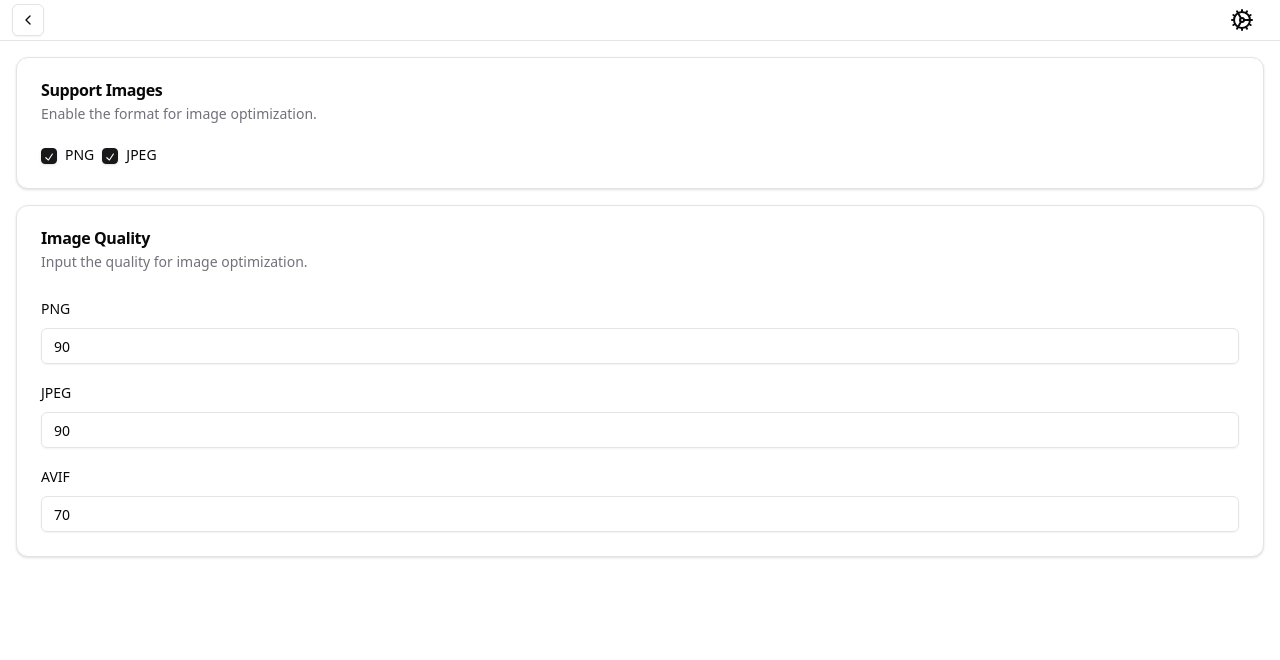
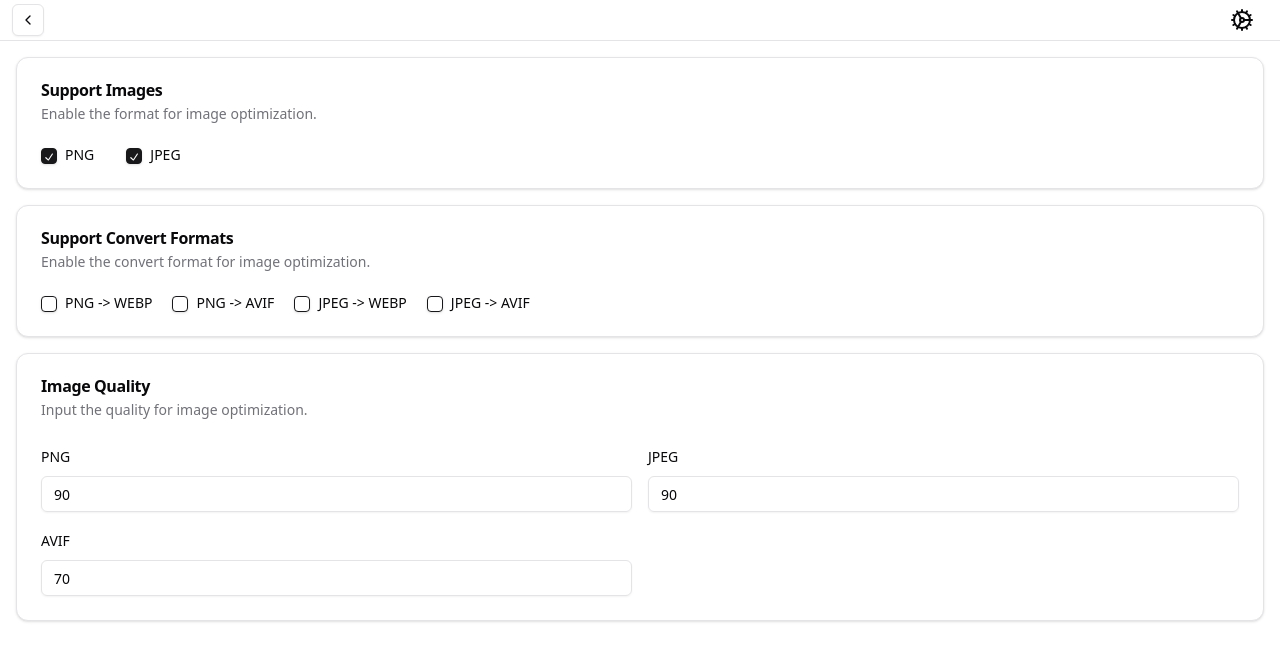
Before and after one commit to vicanso/springbok, a React (Vite) app: page / in a window 1280 px wide. Both pictures are taken after a click on the button 96 px from the left and 776 px from the top of the page. Shown: the top 660 px of the page. Built offline with nearby package versions, Linux system fonts and the light colour scheme.

Commit message:
refactor: adjust local storage

```diff
--- a/src/components/theme-provider.tsx
+++ b/src/components/theme-provider.tsx
@@ -1,3 +1,4 @@
+import { getThemFromStorage, setThemeToStorage } from "@/storages";
 import { createContext, useContext, useEffect, useState } from "react";
 
 type Theme = "dark" | "light" | "system";
@@ -23,11 +24,10 @@ const ThemeProviderContext = createContext<ThemeProviderState>(initialState);
 export function ThemeProvider({
   children,
   defaultTheme = "system",
-  storageKey = "vite-ui-theme",
   ...props
 }: ThemeProviderProps) {
   const [theme, setTheme] = useState<Theme>(
-    () => (localStorage.getItem(storageKey) as Theme) || defaultTheme,
+    () => (getThemFromStorage() as Theme) || defaultTheme,
   );
 
   useEffect(() => {
@@ -51,7 +51,7 @@ export function ThemeProvider({
   const value = {
     theme,
     setTheme: (theme: Theme) => {
-      localStorage.setItem(storageKey, theme);
+      setThemeToStorage(theme);
       setTheme(theme);
     },
   };
--- a/src/i18n/en.ts
+++ b/src/i18n/en.ts
@@ -23,5 +23,8 @@ export default {
     pngQualityPlaceholder: "Input the quality for png",
     jpegQualityPlaceholder: "Input the quality for jpeg",
     avifQualityPlaceholder: "Input the quality for avif",
+    reset: "Reset",
+    supportConverts: "Support Convert Formats",
+    supportConvertTips: "Enable the convert format for image optimization.",
   },
 };
--- a/src/i18n/zh.ts
+++ b/src/i18n/zh.ts
@@ -23,5 +23,8 @@ export default {
     pngQualityPlaceholder: "输入png图片的压缩质量级别",
     jpegQualityPlaceholder: "输入jpeg图片的压缩质量级别",
     avifQualityPlaceholder: "输入avif图片的压缩质量级别",
+    reset: "重置配置",
+    supportConverts: "支持转换的图片格式",
+    supportConvertTips: "启用要支持的图片转换格式",
   },
 };
--- a/src/pages/Setting.tsx
+++ b/src/pages/Setting.tsx
@@ -8,6 +8,7 @@ import {
   SunMoon,
   Cog,
   Languages,
+  RotateCw,
 } from "lucide-react";
 import { Separator } from "@/components/ui/separator";
 import { useTheme } from "@/components/theme-provider";
@@ -31,7 +32,7 @@ import { Label } from "@/components/ui/label";
 import { Input } from "@/components/ui/input";
 
 import { Checkbox } from "@/components/ui/checkbox";
-import useSettingSate from "@/states/setting";
+import useSettingSate, { ImageFormat } from "@/states/setting";
 
 export default function Setting() {
   const { setTheme, theme } = useTheme();
@@ -40,8 +41,15 @@ export default function Setting() {
   const enLang = "en";
   const t = useI18n();
   const settingI18n = useI18n("setting");
-  const { isSupportedFormat, toggleSupportedFormat, updateQuality, setting } =
-    useSettingSate();
+  const {
+    isSupportedFormat,
+    isSupportedConvert,
+    toggleSupportedFormat,
+    toggleSupportedConvert,
+    updateQuality,
+    setting,
+    reset,
+  } = useSettingSate();
 
   const iconClassName = "mr-2 h-4 w-4";
 
@@ -96,7 +104,7 @@ export default function Setting() {
             中文
           </DropdownMenuItem>
           <DropdownMenuItem
-            className="cursor-pointe"
+            className="cursor-pointer"
             onClick={() => {
               i18n.changeLanguage(enLang);
             }}
@@ -105,14 +113,111 @@ export default function Setting() {
             {lang != enLang && <Languages className={iconClassName} />}
             English
           </DropdownMenuItem>
+          <DropdownMenuSeparator />
+          <DropdownMenuItem
+            className="cursor-pointer"
+            onClick={() => {
+              reset();
+            }}
+          >
+            <RotateCw className={iconClassName} />
+            {settingI18n("reset")}
+          </DropdownMenuItem>
         </DropdownMenuGroup>
       </DropdownMenuContent>
     </DropdownMenu>
   );
 
-  const pngFormat = "png";
-  const jpegFormat = "jpeg";
-  const avifFormat = "avif";
+  const optimImageFormats: JSX.Element[] = [];
+  [ImageFormat.Png, ImageFormat.Jpeg].forEach((item) => {
+    const id = `support-${item}`;
+    optimImageFormats.push(
+      <Checkbox
+        key={`${id}-checkbox`}
+        id={id}
+        defaultChecked={isSupportedFormat(item)}
+        onCheckedChange={() => {
+          toggleSupportedFormat(item);
+        }}
+      />,
+      <div className="grid gap-1.5 leading-none" key={`${id}-label`}>
+        <label
+          htmlFor={id}
+          className="text-sm font-medium leading-none peer-disabled:cursor-not-allowed peer-disabled:opacity-70"
+        >
+          {item.toUpperCase()}
+        </label>
+      </div>,
+      <span key={`${id}-padding`} className="px-2"></span>,
+    );
+  });
+
+  const convertImageFormats: JSX.Element[] = [];
+  [
+    [ImageFormat.Png, ImageFormat.Webp],
+    [ImageFormat.Png, ImageFormat.Avif],
+    [ImageFormat.Jpeg, ImageFormat.Webp],
+    [ImageFormat.Jpeg, ImageFormat.Avif],
+  ].forEach((items) => {
+    const id = `convert-${items[0]}-${items[1]}`;
+
+    convertImageFormats.push(
+      <Checkbox
+        key={`${id}-checkbox`}
+        id={id}
+        defaultChecked={isSupportedConvert(items[0], items[1])}
+        onCheckedChange={() => {
+          toggleSupportedConvert(items[0], items[1]);
+        }}
+      />,
+      <div className="grid gap-1.5 leading-none" key={`${id}-label`}>
+        <label
+          htmlFor={id}
+          className="text-sm font-medium leading-none peer-disabled:cursor-not-allowed peer-disabled:opacity-70"
+        >
+          {items[0].toUpperCase() + " -> " + items[1].toUpperCase()}
+        </label>
+      </div>,
+      <span key={`${id}-padding`} className="pl-1"></span>,
+    );
+  });
+
+  const iamgeQualities = [
+    ImageFormat.Png,
+    ImageFormat.Jpeg,
+    ImageFormat.Avif,
+  ].map((item) => {
+    const id = `quality-${item}`;
+    let defaultQuality = 0;
+    switch (item) {
+      case ImageFormat.Png: {
+        defaultQuality = setting.pngQuality;
+        break;
+      }
+      case ImageFormat.Jpeg: {
+        defaultQuality = setting.jpegQuality;
+        break;
+      }
+      case ImageFormat.Avif: {
+        defaultQuality = setting.avifQuality;
+        break;
+      }
+    }
+    return (
+      <div key={id} className="space-y-2">
+        <Label htmlFor={id}>{item.toUpperCase()}</Label>
+        <Input
+          type="number"
+          id={id}
+          defaultValue={defaultQuality}
+          onChange={(e) => {
+            updateQuality(item, e.target.valueAsNumber);
+          }}
+          placeholder={settingI18n(`${item}QualityPlaceholder`)}
+        />
+      </div>
+    );
+  });
 
   return (
     <div>
@@ -132,88 +237,37 @@ export default function Setting() {
         </div>
       </div>
       <Separator />
+
+      {/* support image formats */}
       <Card className="m-4">
         <CardHeader>
           <CardTitle>{settingI18n("supportImages")}</CardTitle>
           <CardDescription>{settingI18n("supportImageTips")}</CardDescription>
         </CardHeader>
         <CardContent className="items-top flex space-x-2">
-          <Checkbox
-            id="supportPng"
-            defaultChecked={isSupportedFormat(pngFormat)}
-            onCheckedChange={() => {
-              toggleSupportedFormat(pngFormat);
-            }}
-          />
-          <div className="grid gap-1.5 leading-none">
-            <label
-              htmlFor="supportPng"
-              className="text-sm font-medium leading-none peer-disabled:cursor-not-allowed peer-disabled:opacity-70"
-            >
-              PNG
-            </label>
-          </div>
-          <Checkbox
-            id="supportJpeg"
-            defaultChecked={isSupportedFormat(jpegFormat)}
-            onCheckedChange={() => {
-              toggleSupportedFormat(jpegFormat);
-            }}
-          />
-          <div className="grid gap-1.5 leading-none">
-            <label
-              htmlFor="supportJpeg"
-              className="text-sm font-medium leading-none peer-disabled:cursor-not-allowed peer-disabled:opacity-70"
-            >
-              JPEG
-            </label>
-          </div>
+          {optimImageFormats}
         </CardContent>
       </Card>
 
+      {/* image convert */}
+      <Card className="m-4">
+        <CardHeader>
+          <CardTitle>{settingI18n("supportConverts")}</CardTitle>
+          <CardDescription>{settingI18n("supportConvertTips")}</CardDescription>
+        </CardHeader>
+        <CardContent className="items-top flex space-x-2">
+          {convertImageFormats}
+        </CardContent>
+      </Card>
+
+      {/* image quality */}
       <Card className="m-4">
         <CardHeader>
           <CardTitle>{settingI18n("imageQuality")}</CardTitle>
           <CardDescription>{settingI18n("imageQualityTips")}</CardDescription>
         </CardHeader>
-        <CardContent className="space-y-4">
-          <div className="space-y-2">
-            <Label htmlFor="pngQuality">PNG</Label>
-            <Input
-              type="number"
-              id="pngQuality"
-              defaultValue={setting.pngQuality}
-              onChange={(e) => {
-                updateQuality(pngFormat, e.target.valueAsNumber);
-              }}
-              // onChange={}
-              placeholder={settingI18n("pngQualityPlaceholder")}
-            />
-          </div>
-          <div className="space-y-2">
-            <Label htmlFor="jpegQuality">JPEG</Label>
-            <Input
-              type="number"
-              id="jpegQuality"
-              defaultValue={setting.jpegQuality}
-              onChange={(e) => {
-                updateQuality(jpegFormat, e.target.valueAsNumber);
-              }}
-              placeholder={settingI18n("jpegQualityPlaceholder")}
-            />
-          </div>
-          <div className="space-y-2">
-            <Label htmlFor="avifQuality">AVIF</Label>
-            <Input
-              type="number"
-              id="avifQuality"
-              defaultValue={setting.avifQuality}
-              onChange={(e) => {
-                updateQuality(avifFormat, e.target.valueAsNumber);
-              }}
-              placeholder={settingI18n("avifQualityPlaceholder")}
-            />
-          </div>
+        <CardContent className="grid grid-cols-2 gap-4">
+          {iamgeQualities}
         </CardContent>
       </Card>
     </div>
--- a/src/states/setting.ts
+++ b/src/states/setting.ts
@@ -1,40 +1,45 @@
+import {
+  cleanSettingFromStorage,
+  getSettingFromStorage,
+  setSettingToStorage,
+} from "@/storages";
 import { create } from "zustand";
 
 interface Setting {
   supportFormats: string[];
+  supportConverts: string[];
   pngQuality: number;
   jpegQuality: number;
   avifQuality: number;
 }
 
-const key = "springbok.settings";
-
-function saveSetting(setting: Setting) {
-  localStorage.setItem(key, JSON.stringify(setting));
+export enum ImageFormat {
+  Png = "png",
+  Jpeg = "jpeg",
+  Avif = "avif",
+  Webp = "webp",
 }
 
 function getSetting() {
   const defaultSetting: Setting = {
-    supportFormats: ["png", "jpeg"],
+    supportFormats: [ImageFormat.Png, ImageFormat.Jpeg],
+    supportConverts: [],
     pngQuality: 90,
     jpegQuality: 90,
     avifQuality: 70,
   };
-  const data = localStorage.getItem(key);
-  try {
-    if (data) {
-      Object.assign(defaultSetting, JSON.parse(data));
-    }
-  } catch (err) {
-    console.error(err);
-  }
+
+  Object.assign(defaultSetting, getSettingFromStorage());
   return defaultSetting;
 }
 
 interface SettingState {
   setting: Setting;
+  reset: () => void;
   isSupportedFormat: (format: string) => boolean;
+  isSupportedConvert: (original: string, format: string) => boolean;
   toggleSupportedFormat: (format: string) => void;
+  toggleSupportedConvert: (original: string, format: string) => void;
   getQualities: () => Record<string, number>;
   updateSupportFormats: (supportFormats: string[]) => void;
   updateQuality: (format: string, quality: number) => void;
@@ -42,6 +47,29 @@ interface SettingState {
 
 const settingState = create<SettingState>()((set, get) => ({
   setting: getSetting(),
+  reset: () => {
+    cleanSettingFromStorage();
+    set({
+      setting: getSetting(),
+    });
+  },
+  isSupportedConvert: (original: string, format: string) => {
+    return get().setting.supportConverts.includes(`${original}-${format}`);
+  },
+  toggleSupportedConvert: (original: string, format: string) => {
+    const { setting } = get();
+    const value = `${original}-${format}`;
+    const index = setting.supportConverts.indexOf(value);
+    if (index >= 0) {
+      setting.supportConverts.splice(index, 1);
+    } else {
+      setting.supportConverts.push(value);
+    }
+    setSettingToStorage(setting);
+    set({
+      setting,
+    });
+  },
   isSupportedFormat: (format: string) => {
     return get().setting.supportFormats.includes(format);
   },
@@ -53,7 +81,7 @@ const settingState = create<SettingState>()((set, get) => ({
     } else {
       setting.supportFormats.push(format);
     }
-    saveSetting(setting);
+    setSettingToStorage(setting);
     set({
       setting,
     });
@@ -70,7 +98,7 @@ const settingState = create<SettingState>()((set, get) => ({
   updateSupportFormats: (supportFormats: string[]) => {
     const { setting } = get();
     setting.supportFormats = supportFormats || [];
-    saveSetting(setting);
+    setSettingToStorage(setting);
     set({
       setting,
     });
@@ -78,11 +106,11 @@ const settingState = create<SettingState>()((set, get) => ({
   updateQuality: (format: string, quality: number) => {
     const { setting } = get();
     switch (format) {
-      case "png": {
+      case ImageFormat.Png: {
         setting.pngQuality = quality || 80;
         break;
       }
-      case "avif": {
+      case ImageFormat.Avif: {
         setting.avifQuality = quality || 70;
         break;
       }
@@ -91,7 +119,7 @@ const settingState = create<SettingState>()((set, get) => ({
         break;
       }
     }
-    saveSetting(setting);
+    setSettingToStorage(setting);
     set({
       setting,
     });
--- /dev/null
+++ b/src/storages.ts
@@ -0,0 +1,54 @@
+const keyPrefix = "springbok";
+
+const themeKey = `${keyPrefix}.theme`;
+const windowSizeKey = `${keyPrefix}.windowSize`;
+const settingKey = `${keyPrefix}.setting`;
+
+export function cleanSettingFromStorage() {
+  [themeKey, windowSizeKey, settingKey].forEach((key) => {
+    localStorage.removeItem(key);
+  });
+}
+
+export function getThemFromStorage() {
+  return localStorage.getItem(themeKey);
+}
+export function setThemeToStorage(value: string) {
+  localStorage.setItem(themeKey, value);
+}
+
+interface WindowSize {
+  width: number;
+  height: number;
+}
+export function getWindowSizeFromStorage() {
+  const data = localStorage.getItem(windowSizeKey);
+  if (!data) {
+    return;
+  }
+  try {
+    const size: WindowSize = JSON.parse(data);
+    return size;
+  } catch (err) {
+    console.dir(err);
+  }
+}
+export function setWindowSizeToStorage(size: WindowSize) {
+  localStorage.setItem(windowSizeKey, JSON.stringify(size));
+}
+
+export function getSettingFromStorage() {
+  const data = localStorage.getItem(settingKey);
+  if (!data) {
+    return;
+  }
+  try {
+    const setting = JSON.parse(data);
+    return setting;
+  } catch (err) {
+    console.dir(err);
+  }
+}
+export function setSettingToStorage(setting: any) {
+  localStorage.setItem(settingKey, JSON.stringify(setting));
+}
```
Also changed, not shown: src-tauri/tauri.conf.json (+4 -4 lines), src/helpers/utils.ts (+19 -27 lines), 2 other files (tests, documents, lock files or other folders).
